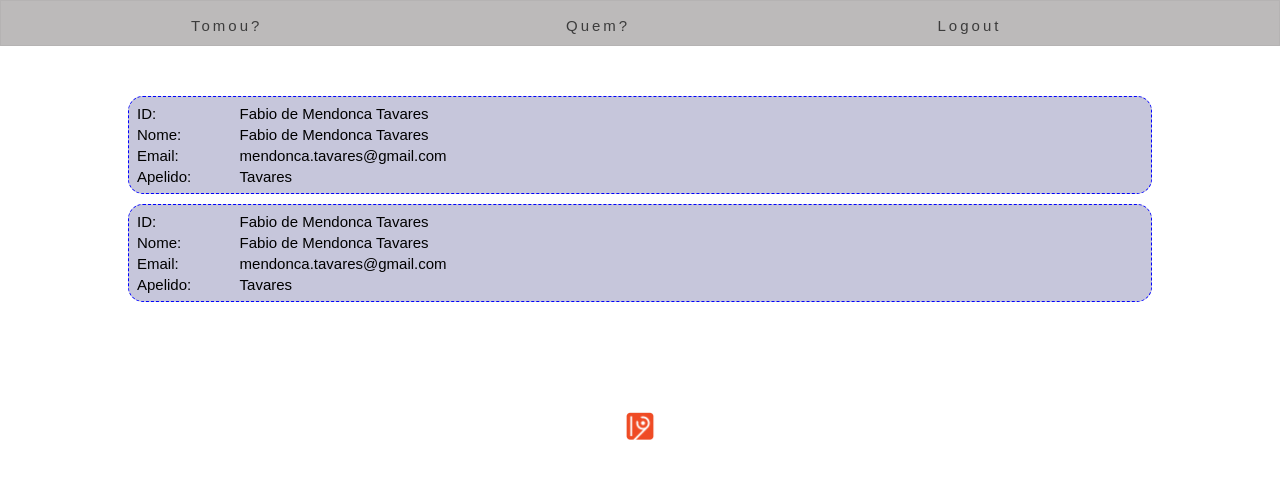
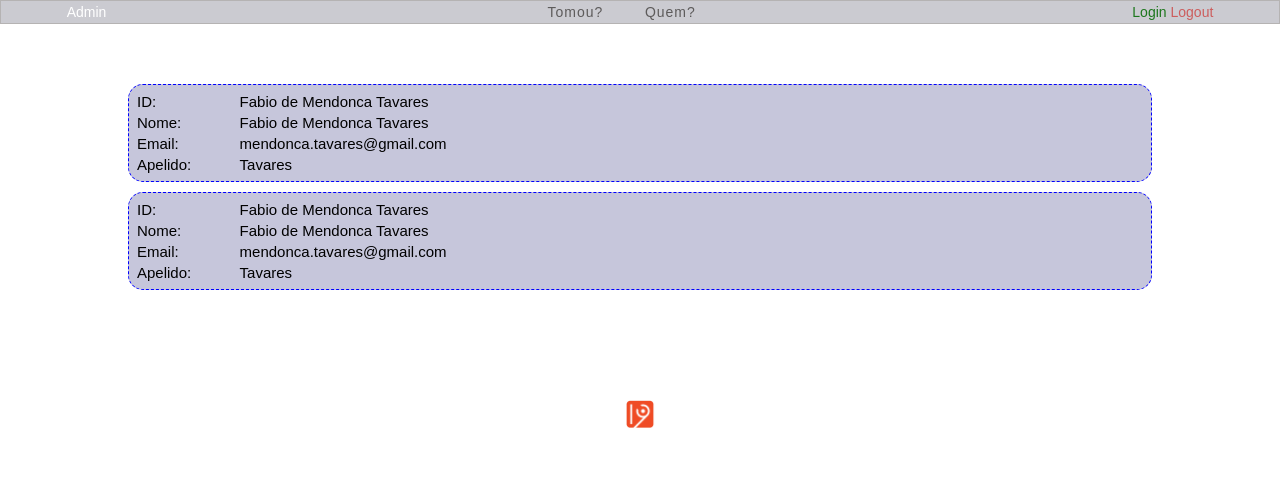
Before and after one commit to fmtavares/cafe, a Flask app: page /teste in a window 1280 px wide. Shown: the top 479 px of the page. Run offline with Flask 2, Linux system fonts and the light colour scheme.

Commit message:
atualizacao

```diff
--- a/app.py
+++ b/app.py
@@ -34,10 +34,11 @@ def admin():
         if 'user' in session:
             user = session['user']
             projeto = session['projeto']
+            admin = session['admin']
             cur  = db.execute('select admin from cafe_pagador where lower(display_pagador) = lower(?) and id_projeto=?', [user,projeto])
             r_senha = cur.fetchone()
             if r_senha['admin']=='y':
-                return render_template('cafe_admin.html', user=user, projeto=projeto)
+                return render_template('cafe_admin.html', user=user, projeto=projeto, admin=admin)
             return '<h1> NEM VENHA QUE NAO EH ADMIN </h1>'
         return '<h1> PRECISA LOGAR </h1>'
 
@@ -52,16 +53,19 @@ def index():
         v_id_projeto    = request.form['v_id_projeto']
         v_pagador       = request.form['v_pagador']
         v_senha         = request.form['v_senha']
-        cur  = db.execute('select senha from cafe_pagador where id_projeto = ? and lower(display_pagador) = lower(?)', [v_id_projeto, v_pagador])
+        cur  = db.execute('select admin, senha from cafe_pagador where id_projeto = ? and lower(display_pagador) = lower(?)', [v_id_projeto, v_pagador])
         r_senha = cur.fetchone()
+
         if r_senha and v_senha == r_senha['senha']:
             session['user'] = v_pagador;
             session['projeto'] = v_id_projeto;
+            session['admin'] = r_senha['admin']
             user = session['user']
             projeto = session['projeto']
+            admin = session['admin']
             cur  = db.execute('select id_usuario, display_pagador from cafe_pagador where id_projeto = ?', [v_id_projeto])
             r_lista_usuarios = cur.fetchall()
-            return render_template('cafe_inserir.html', r_lista_usuarios=r_lista_usuarios,user=user, projeto=projeto)
+            return render_template('cafe_inserir.html', r_lista_usuarios=r_lista_usuarios,user=user, projeto=projeto, admin=admin)
         return render_template('cafe_erro_autenticacao.html')
 
 @app.route('/cafe_inserir', methods=['GET','POST'])
@@ -73,14 +77,16 @@ def cafe_inserir():
         if 'user' in session:
             user = session['user']
             projeto = session['projeto']
+            admin = session['admin']
             cur  = db.execute('select id_usuario, display_pagador from cafe_pagador where id_projeto = ?', [projeto])
             r_lista_usuarios = cur.fetchall()
-            return render_template('cafe_inserir.html',r_lista_usuarios=r_lista_usuarios,user=user)
+            return render_template('cafe_inserir.html',r_lista_usuarios=r_lista_usuarios,user=user, admin=admin)
         else:
             return render_template('cafe_nao.html')
     else:
         user = session['user']
         projeto = session['projeto']
+        admin = session['admin']
         v_id = request.form['v_id']
         v_quantidade = request.form['v_quantidade']
         db.execute('insert into cafe_ordens (id_pagador, id_projeto, quantidade) values (?,?,?)',[v_id, projeto, v_quantidade])
@@ -98,7 +104,7 @@ def cafe_inserir():
         cur = db.execute('select b.nome_pagador display, sum(a.quantidade) quantidade from cafe_ordens a, cafe_pagador b where a.id_projeto = ? and a.id_pagador = b.id_usuario group by a.id_pagador order by 2 desc', [projeto])
         r_distribuicao_total = cur.fetchall()
 
-        return render_template('cafe_lista.html', r_soma_total=r_soma_total, r_soma_periodo=r_soma_periodo, r_distribuicao_mes=r_distribuicao_mes, r_distribuicao_total=r_distribuicao_total,user=user)
+        return render_template('cafe_lista.html', r_soma_total=r_soma_total, r_soma_periodo=r_soma_periodo, r_distribuicao_mes=r_distribuicao_mes, r_distribuicao_total=r_distribuicao_total,user=user, admin=admin)
 
 @app.route('/cafe_lista', methods=['GET'])
 def lista():
@@ -106,6 +112,7 @@ def lista():
     if 'user' in session:
         user = session['user']
         projeto = session['projeto']
+        admin = session['admin']
 
         cur = db.execute('select sum(quantidade) soma from cafe_ordens where id_projeto=?', [projeto])
         r_soma_total = cur.fetchone()
@@ -119,7 +126,7 @@ def lista():
         cur = db.execute('select b.nome_pagador display, sum(a.quantidade) quantidade from cafe_ordens a, cafe_pagador b where a.id_projeto = ? and a.id_pagador = b.id_usuario group by a.id_pagador order by 2 desc', [projeto])
         r_distribuicao_total = cur.fetchall()
 
-        return render_template('cafe_lista.html', r_soma_total=r_soma_total, r_soma_periodo=r_soma_periodo, r_distribuicao_mes=r_distribuicao_mes, r_distribuicao_total=r_distribuicao_total,user=user)
+        return render_template('cafe_lista.html', r_soma_total=r_soma_total, r_soma_periodo=r_soma_periodo, r_distribuicao_mes=r_distribuicao_mes, r_distribuicao_total=r_distribuicao_total,user=user, admin=admin)
 
     return render_template('cafe_nao.html')
 
@@ -130,7 +137,8 @@ def cafe_add_user():
         if 'user' in session:
             user = session['user']
             projeto = session['projeto']
-            return render_template('cafe_add_user.html', user=user, projeto=projeto)
+            admin = session['admin']
+            return render_template('cafe_add_user.html', user=user, projeto=projeto, admin=admin)
         return '<h1> Nao pode ser  Admin</h1>'
     else:
         v_nome      = request.form['v_nome']
@@ -139,11 +147,12 @@ def cafe_add_user():
         v_senha     = request.form['v_senha']
         user = session['user']
         projeto = session['projeto']
+        admin = session['admin']
         db.execute('insert into cafe_pagador (nome_pagador, display_pagador, id_projeto, senha) values (?,?,?,?)',[v_nome, v_apelido, projeto, v_senha])
         db.commit()
         cur = db.execute('select id_usuario, nome_pagador, email_pagador, display_pagador from cafe_pagador where id_projeto=?', [projeto])
         r_list_user = cur.fetchall()
-        return render_template('cafe_list_user.html', r_list_user = r_list_user,user=user, projeto = projeto)
+        return render_template('cafe_list_user.html', r_list_user = r_list_user,user=user, projeto = projeto, admin=admin)
 
 
 @app.route('/cafe_list_user', methods=['GET','POST'])
@@ -153,9 +162,10 @@ def cafe_list_user():
         if 'user' in session:
             user = session['user']
             projeto = session['projeto']
+            admin = session['admin']
             cur = db.execute('select id_usuario, nome_pagador, email_pagador, display_pagador from cafe_pagador where id_projeto=?', [projeto])
             r_list_user = cur.fetchall()
-            return render_template('cafe_list_user.html', r_list_user = r_list_user, user=user, projeto = projeto)
+            return render_template('cafe_list_user.html', r_list_user = r_list_user, user=user, projeto = projeto, admin=admin)
 
 @app.route('/logout')
 def logout():
--- a/static/css/estilo_cafe.css
+++ b/static/css/estilo_cafe.css
@@ -3,6 +3,54 @@ body{
     background: white;
     margin: 0;
     padding: 0px;
+}
+
+.tabela-menu{
+    background: rgb(203, 203, 209);
+    margin: auto;
+    width: 100%;
+    font-family: sans-serif;
+    font-size: 14px;
+    text-decoration: none;
+}
+
+.menu-left{
+    width: 20%;
+    text-align: left;
+    padding-left: 5%;
+    color: white;
+    text-decoration: none;
+}
+
+.menu-central{
+    width: 55%;
+    text-align: center;
+    text-decoration: none;
+}
+
+.menu-central a{
+    padding-right: 5%;
+    letter-spacing: 1px;
+    display: inline;
+    text-decoration: none;
+    color: rgb(93, 91, 91);
+}
+
+.menu-right{
+    width: 20%;
+    text-align: right;
+    padding-right: 5%;
+    text-decoration: none;
+}
+
+.menu-login{
+    color: rgb(29, 119, 29);
+    text-decoration: none;
+}
+
+.menu-logout{
+    color: rgb(204, 93, 93);
+    text-decoration: none;
 }
 
 .topo-pagina{
@@ -12,36 +60,6 @@ body{
     background: rgba(181, 179, 179, 0.9);
     display: block;
     box-sizing: border-box;
-    text-align: center;
-}
-
-nav{
-    margin: auto;
-    width: auto;
-    height: auto;
-    box-sizing: border-box;
-    text-align: center;
-    overflow: auto;
-    padding-bottom: 10px;
-}
-
-.topo-pagina nav li{
-    float: left;
-    margin: 0;
-    text-align: center;
-    list-style: none;
-    padding-right: 0;
-    display: inline-block;
-    width: 30%;
-}
-
-.topo-pagina nav a{
-    color: #3c3c3c;
-    text-decoration: none;
-    text-transform: capitalize;
-    font-size: 15px;
-    letter-spacing: 3px;
-    transition: color 0.2s linear;
     text-align: center;
 }
 
--- a/static/css/estilo_teste.css
+++ b/static/css/estilo_teste.css
@@ -1,3 +1,9 @@
+.div1{
+    background: yellow;
+}
+
+
+
 body{
     font-family: arial;
     background: white;
--- a/templates/base.html
+++ b/templates/base.html
@@ -9,7 +9,7 @@
         <meta name="description" content="Pagina de Aplicativos Fabio Tavares">
         <meta name="keywords" content="html5, tecnologia">
         <meta name="viewport" content="width=device-width">
-        <link rel="stylesheet" href="{{ url_for('static', filename='css/estilo_cafe.css') }}">
+        <link rel="stylesheet" href="../static/css/estilo_cafe.css">
     </head>
 
     <body>
--- a/templates/cafe_add_user.html
+++ b/templates/cafe_add_user.html
@@ -2,7 +2,7 @@
 {% from "show_menu.html" import show_menu %}
 
 {% block show_menu %}
-    {{ show_menu(user) }}
+    {{ show_menu(user,admin) }}
 {% endblock %}
 
 {% block principal %}
--- a/templates/cafe_admin.html
+++ b/templates/cafe_admin.html
@@ -2,7 +2,7 @@
 {% from "show_menu.html" import show_menu %}
 
 {% block show_menu %}
-    {{ show_menu(user) }}
+    {{ show_menu(user,admin) }}
 {% endblock %}
 
 {% block principal %}
--- a/templates/cafe_erro_autenticacao.html
+++ b/templates/cafe_erro_autenticacao.html
@@ -2,7 +2,7 @@
 {% from "show_menu.html" import show_menu %}
 
 {% block show_menu %}
-    {{ show_menu(user) }}
+    {{ show_menu(user,admin) }}
 {% endblock %}
 
 {% block principal %}
--- a/templates/cafe_inicio.html
+++ b/templates/cafe_inicio.html
@@ -2,7 +2,7 @@
 {% from "show_menu.html" import show_menu %}
 
 {% block show_menu %}
-    {{ show_menu(user) }}
+    {{ show_menu(user,admin) }}
 {% endblock %}
 
 {% block principal %}
--- a/templates/cafe_inserir.html
+++ b/templates/cafe_inserir.html
@@ -2,12 +2,11 @@
 {% from "show_menu.html" import show_menu %}
 
 {% block show_menu %}
-    {{ show_menu(user) }}
+    {{ show_menu(user,admin) }}
 {% endblock %}
 
 {% block principal %}
     <img src="../static/images/logo_cafe.jpg" />
-
     <form action="/cafe_inserir" method="POST" class="f_form">
         <div>
             <select class= "f_display" id="v_id" name="v_id">
--- a/templates/cafe_list_user.html
+++ b/templates/cafe_list_user.html
@@ -2,7 +2,7 @@
 {% from "show_menu.html" import show_menu %}
 
 {% block show_menu %}
-    {{ show_menu(user) }}
+    {{ show_menu(user,admin) }}
 {% endblock %}
 
 {% block principal %}
--- a/templates/cafe_lista.html
+++ b/templates/cafe_lista.html
@@ -2,7 +2,7 @@
 {% from "show_menu.html" import show_menu %}
 
 {% block show_menu %}
-    {{ show_menu(user) }}
+    {{ show_menu(user,admin) }}
 {% endblock %}
 
 {% block principal %}
--- a/templates/cafe_login.html
+++ b/templates/cafe_login.html
@@ -2,7 +2,7 @@
 {% from "show_menu.html" import show_menu %}
 
 {% block show_menu %}
-    {{ show_menu(user) }}
+    {{ show_menu(user,admin) }}
 {% endblock %}
 
 {% block principal %}
--- a/templates/cafe_nao.html
+++ b/templates/cafe_nao.html
@@ -2,7 +2,7 @@
 {% from "show_menu.html" import show_menu %}
 
 {% block show_menu %}
-    {{ show_menu(user) }}
+    {{ show_menu(user,admin) }}
 {% endblock %}
 
 {% block principal %}
--- a/templates/teste.html
+++ b/templates/teste.html
@@ -9,20 +9,25 @@
         <meta name="description" content="Pagina de Aplicativos Fabio Tavares">
         <meta name="keywords" content="html5, tecnologia">
         <meta name="viewport" content="width=device-width">
-        <link rel="stylesheet" href="../static/css/estilo_teste.css">
+        <link rel="stylesheet" href="../static/css/estilo_cafe.css">
     </head>
 
     <body>
             <header class="topo-pagina">
-    <nav>
-        <ul>
-            <li><a href="/cafe_inserir">Tomou?</a></li>
-            <li><a href="/cafe_lista">Quem?</a></li>
-            <li><a href="/logout">Logout</a></li>
-        </ul>
-    </nav>
+                <table class="tabela-menu">
+                    <tr>
+                        <td  class="menu-left">Admin</td>
+                        <td  class="menu-central">
+                            <a href="/cafe_inserir"> Tomou? </a>
+                            <a href="/cafe_inserir"> Quem? </a>
+                        </td>
+                        <td  class="menu-right">
+                                <a class="menu-login"> Login </a>
+                                <a  class="menu-logout"> Logout </a>
+                        </td>
+                    </tr>
+                </table>
             </header>
-
             <main class="bloco_central">
                 <table class="f_tabela">
                     <tr class="f_linha_tabela">
```
Also changed, not shown: anotacoes.py (+30 -0 lines), templates/show_menu.html (+25 -13 lines), templates/tabela.html (added, +35 -0 lines), teste.db.
